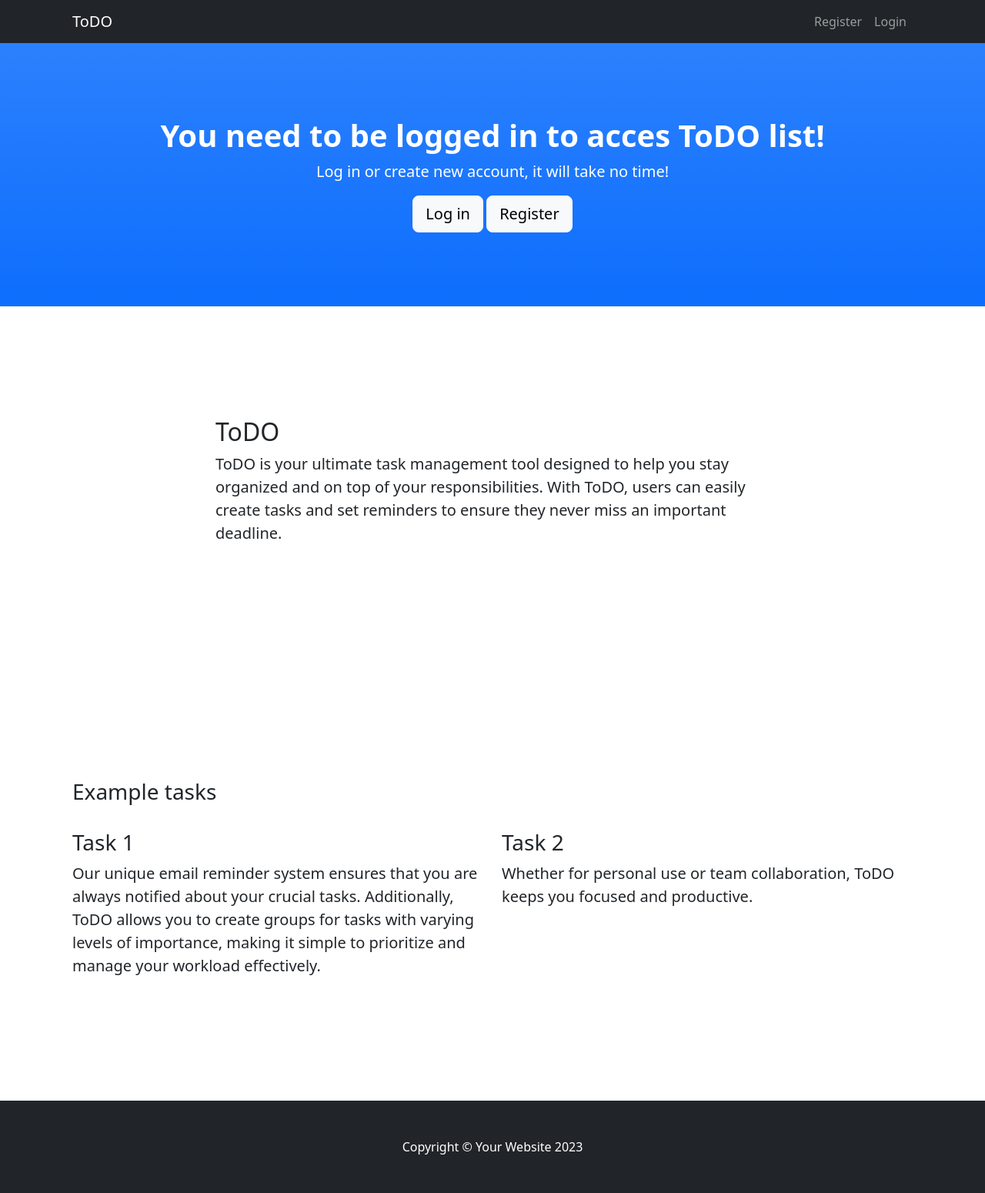
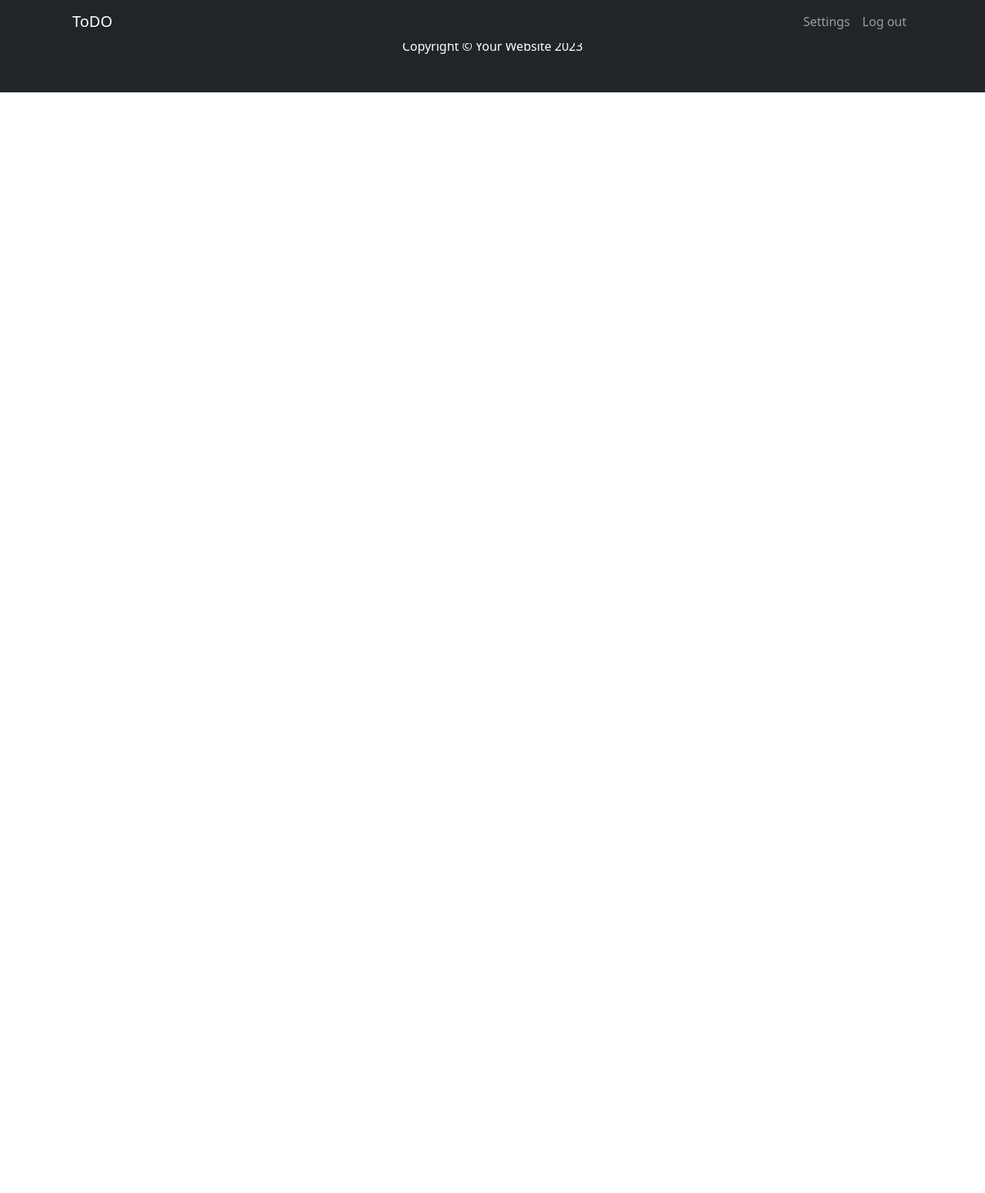
Before and after one commit to Vronst/To_do_flask_page, a Flask app: page / in a window 1280 px wide. Shown: the whole page at 77% size. After the commit the page ends 120 px from the top, so only its background shows below. Run offline with Flask 3, Linux system fonts and the light colour scheme; the visitor is signed in with stand-in values (Sample User, id 1); some libraries are stand-ins or nearby versions.

Commit message:
implement login and logout

```diff
--- a/forms.py
+++ b/forms.py
@@ -1,4 +1,4 @@
-from wtforms import StringField, SubmitField, EmailField, PasswordField
+from wtforms import StringField, SubmitField, EmailField, PasswordField, BooleanField
 from wtforms.validators import DataRequired, Email, Length
 from flask_wtf import FlaskForm
 from flask_ckeditor import CKEditorField
@@ -7,6 +7,7 @@ from flask_ckeditor import CKEditorField
 class LoginForm(FlaskForm):
     email = EmailField(label='Email: ', validators=[DataRequired(), Email("Invalid email address")])
     password = PasswordField(label='Password: ', validators=[DataRequired(), Length(min=8, message="Incorrect password or email")])
+    remember = BooleanField(label='Remember me')
     submit = SubmitField("Log in")
 
 
--- a/main.py
+++ b/main.py
@@ -5,9 +5,8 @@ from forms import RegisterForm, LoginForm, ToDoForm
 from dotenv import load_dotenv
 from flask_sqlalchemy import SQLAlchemy
 from sqlalchemy.orm import DeclarativeBase
-from sqlalchemy import Integer, String
 from werkzeug.security import generate_password_hash, check_password_hash
-from flask_login import UserMixin, login_user, LoginManager, current_user, login_required
+from flask_login import UserMixin, login_user, LoginManager, current_user, login_required, logout_user
 
 load_dotenv()
 
@@ -16,6 +15,7 @@ class Base(DeclarativeBase):
     pass
 
 
+# configuring app then implementing login manager and database
 app = Flask(__name__)
 app.config['SECRET_KEY'] = os.environ.get('FLASK_KEY')
 app.config['SQLALCHEMY_DATABASE_URI'] = os.environ.get('DB_URI')
@@ -32,9 +32,22 @@ def load_user(user_id):
     return db.session.get(User, user_id)
 
 
+# below are routes that user can take
+@app.route('/logout')
+@login_required
+def log_out():
+    logout_user()
+    return redirect(url_for('login'))
+
+
+@app.route('/settings/')
+def settings():
+    return 'To be implemented'
+
+
 @app.route('/')
 def index():
-    return render_template('index.html', text="You need to be logged in to acces ToDO list!", home=True)
+    return render_template('index.html', text="You need to be logged in to acces ToDO list!", home=True, logged=current_user.is_authenticated)
 
 
 @app.route('/register', methods=['GET', 'POST'])
@@ -61,10 +74,21 @@ def login():
     # blocks logged users from logging again
     form = LoginForm()
     if form.validate_on_submit():
-        return redirect(url_for('index'))
+        user = db.session.execute(db.select(User).filter_by(email=form.email.data)).scalar()
+        print(user)
+        try:
+            if check_password_hash(user.password, form.password.data):
+                login_user(user, remember=form.remember.data)
+                return redirect(url_for('index'))
+            else:
+                flash('Wrong password or email')
+        except AttributeError:
+            flash('Wrong password or email')
+
     return render_template('login.html', form=form, login=True)
 
 
+# class for users that stores their data in database
 class User(UserMixin, db.Model):
     __tablename__ = 'users'
     id = db.Column(db.Integer, primary_key=True, autoincrement=True)
@@ -72,11 +96,9 @@ class User(UserMixin, db.Model):
     email =  db.Column(db.String(50), unique=True, nullable=False)
     password = db.Column(db.String(100), nullable=False)
 
-    # def __repr__(self) -> str:
-    #     return f'{type(self).__name__}(id={self.id},' +\
-    #                 f'name={self.username}, email={self.email})'
-
-
+    def __repr__(self) -> str:
+        atributes = list(self.__dict__.items())[1:]
+        return f'{type(self).__name__}(' + ', '.join(f'{k}={v}' for k, v in atributes) + ')'
 
 
 if __name__ == '__main__':
--- a/templates/base.html
+++ b/templates/base.html
@@ -34,22 +34,14 @@
                     {%if not login%}
                     <li class="nav-item"><a class="nav-link" href="{{url_for("login")}}">Login</a></li>
                     {%endif%}
+                    {%else%}
+                    <li class="nav-item"><a class="nav-link" href="{{url_for("settings")}}">Settings</a></li>
+                    <li class="nav-item"><a class="nav-link" href="{{url_for("log_out")}}">Log out</a></li>
                     {%endif%}
                 </ul>
             </div>
         </div>
     </nav>
-    <!-- Header-->
-     {%if text%}
-    <header class="bg-primary bg-gradient text-white">
-        <div class="container px-4 text-center">
-            <h1 class="fw-bolder">{{text}}</h1>
-            <p class="lead">Log in or create new account, it will take no time!</p>
-            <a class="btn btn-lg btn-light" href="{{url_for('login')}}">Log in</a>
-            <a class="btn btn-lg btn-light" href="{{url_for('register')}}">Register</a>
-        </div>
-    </header>
-    {%endif%}
 {%block body%}
 {%endblock%}
         <!-- Footer-->
--- a/templates/index.html
+++ b/templates/index.html
@@ -4,6 +4,16 @@
 List - ToDO
 {%endblock%}
 {%block body%}
+    <!-- Header-->
+    {%if text and not logged%}
+    <header class="bg-primary bg-gradient text-white">
+        <div class="container px-4 text-center">
+            <h1 class="fw-bolder">{{text}}</h1>
+            <p class="lead">Log in or create new account, it will take no time!</p>
+            <a class="btn btn-lg btn-light" href="{{url_for('login')}}">Log in</a>
+            <a class="btn btn-lg btn-light" href="{{url_for('register')}}">Register</a>
+        </div>
+    </header>
 <section>
     <div class="container px-4">
         <div class="row gx-4 justify-content-center">
@@ -32,4 +42,5 @@ List - ToDO
         </div>
     </div>
 </section>
+{%endif%}
 {%endblock%}
```
Also changed, not shown: templates/login.html (+10 -0 lines), 1 other file.
